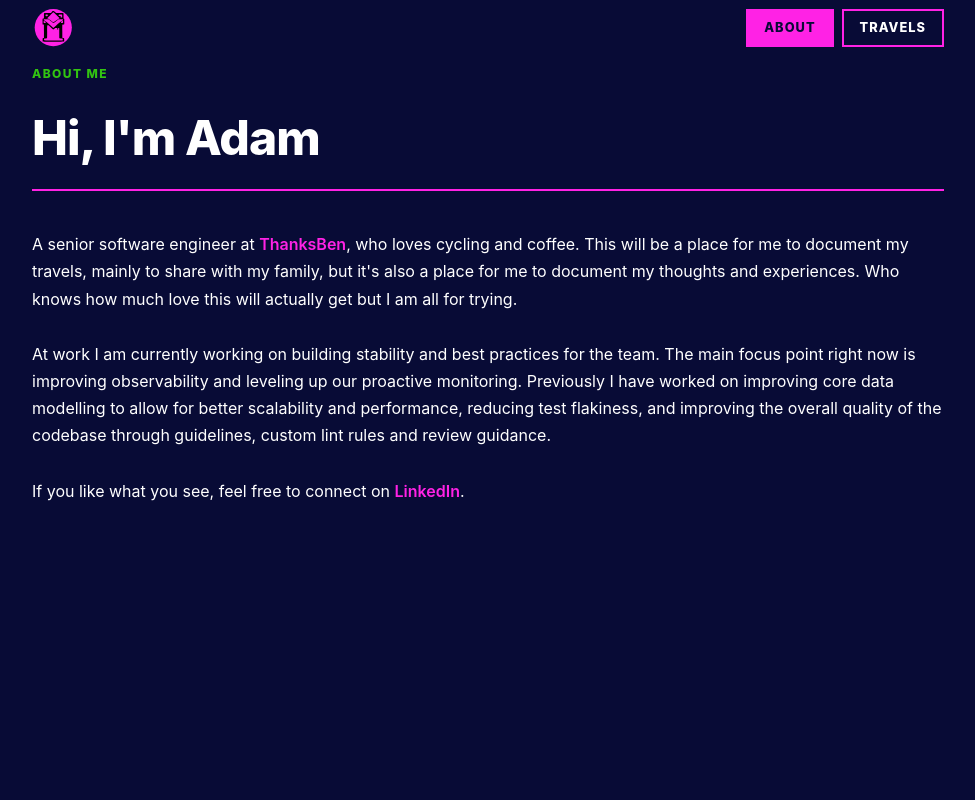
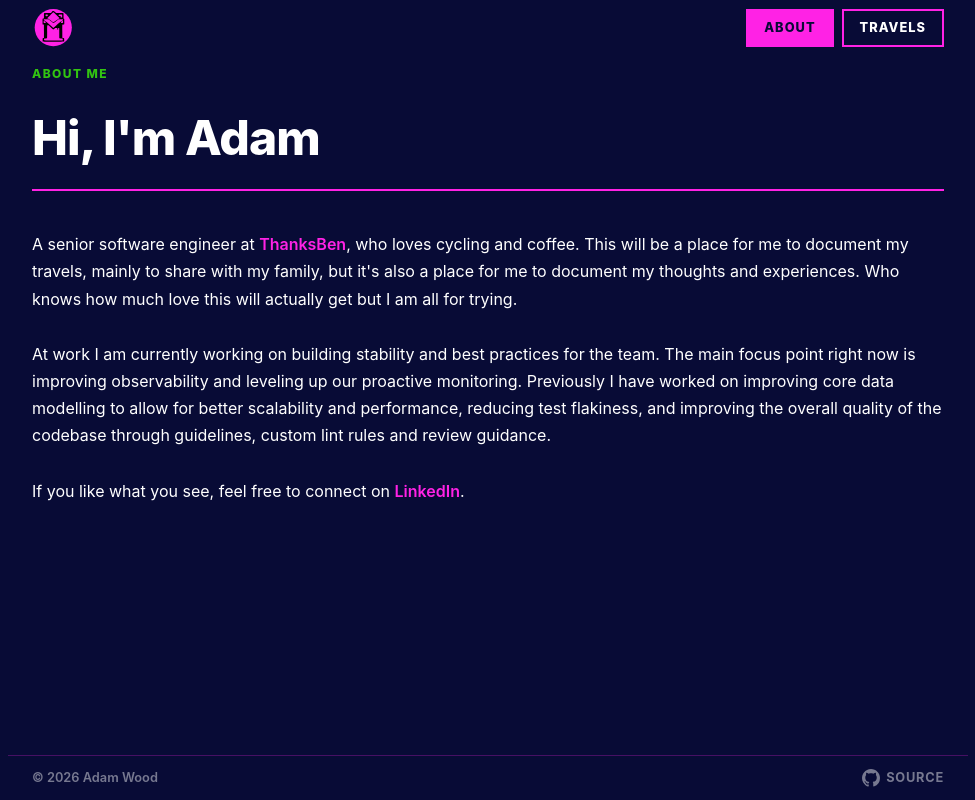
Before and after one commit to adamp01/personal, an Astro site: page / in a window 1280 px wide. Shown: the whole page, without its empty margins (152-1127 px from the left). Built offline with nearby package versions, Linux system fonts and the light colour scheme; Astro itself is replaced by a stand-in of ours.

Commit message:
chore: add footer with source

```diff
--- a/src/layouts/BaseLayout.astro
+++ b/src/layouts/BaseLayout.astro
@@ -61,7 +61,38 @@ const path = Astro.url.pathname;
       </div>
     </header>
 
-    <slot />
+    <div class="page-content">
+      <slot />
+    </div>
+
+    <footer class="site-footer">
+      <div class="site-footer-inner">
+        <span class="site-footer-copy"
+          >&copy; {new Date().getFullYear()} Adam Wood</span
+        >
+        <a
+          class="site-footer-gh"
+          href="https://github.com/adamp01/personal"
+          target="_blank"
+          rel="noopener noreferrer"
+          aria-label="View source on GitHub"
+        >
+          <svg
+            xmlns="http://www.w3.org/2000/svg"
+            width="18"
+            height="18"
+            viewBox="0 0 24 24"
+            fill="currentColor"
+            aria-hidden="true"
+          >
+            <path
+              d="M12 0C5.37 0 0 5.37 0 12c0 5.31 3.435 9.795 8.205 11.385.6.105.825-.255.825-.57 0-.285-.015-1.23-.015-2.235-3.015.555-3.795-.735-4.035-1.41-.135-.345-.72-1.41-1.23-1.695-.42-.225-1.02-.78-.015-.795.945-.015 1.62.87 1.845 1.23 1.08 1.815 2.805 1.305 3.495.99.105-.78.42-1.305.765-1.605-2.67-.3-5.46-1.335-5.46-5.925 0-1.305.465-2.385 1.23-3.225-.12-.3-.54-1.53.12-3.18 0 0 1.005-.315 3.3 1.23.96-.27 1.98-.405 3-.405s2.04.135 3 .405c2.295-1.56 3.3-1.23 3.3-1.23.66 1.65.24 2.88.12 3.18.765.84 1.23 1.905 1.23 3.225 0 4.605-2.805 5.625-5.475 5.925.435.375.81 1.095.81 2.22 0 1.605-.015 2.895-.015 3.3 0 .315.225.69.825.57A12.02 12.02 0 0 0 24 12c0-6.63-5.37-12-12-12z"
+            ></path>
+          </svg>
+          Source
+        </a>
+      </div>
+    </footer>
 
     <script>
       function initBurger() {
@@ -131,6 +162,12 @@ const path = Astro.url.pathname;
     color: var(--text);
     line-height: 1.6;
     min-height: 100vh;
+    display: flex;
+    flex-direction: column;
+  }
+
+  .page-content {
+    flex: 1;
   }
 
   /* ── Top nav ───────────────────────────────────────────────── */
@@ -445,4 +482,54 @@ const path = Astro.url.pathname;
   ::-webkit-scrollbar-thumb {
     background: var(--primary);
   }
+
+  /* ── Footer ────────────────────────────────────────────────── */
+  .site-footer {
+    padding: 0 1.5rem;
+  }
+
+  @media (max-width: 640px) {
+    .site-footer {
+      padding: 0;
+    }
+
+    .site-footer-inner {
+      padding: 0.75rem 1rem;
+    }
+  }
+
+  .site-footer-inner {
+    max-width: 960px;
+    margin: 0 auto;
+    display: flex;
+    align-items: center;
+    justify-content: space-between;
+    gap: 1rem;
+    border-top: 1px solid rgba(255, 34, 229, 0.25);
+    padding: 0.75rem 1.5rem;
+  }
+
+  .site-footer-copy {
+    font-size: 0.8rem;
+    color: rgba(255, 255, 255, 0.45);
+    font-weight: 600;
+  }
+
+  .site-footer-gh {
+    display: inline-flex;
+    align-items: center;
+    gap: 0.4rem;
+    font-size: 0.8rem;
+    font-weight: 700;
+    text-transform: uppercase;
+    letter-spacing: 0.06em;
+    color: rgba(255, 255, 255, 0.45);
+    text-decoration: none;
+    transition: color 80ms;
+  }
+
+  .site-footer-gh:hover {
+    color: var(--primary);
+    text-decoration: none;
+  }
 </style>
```
